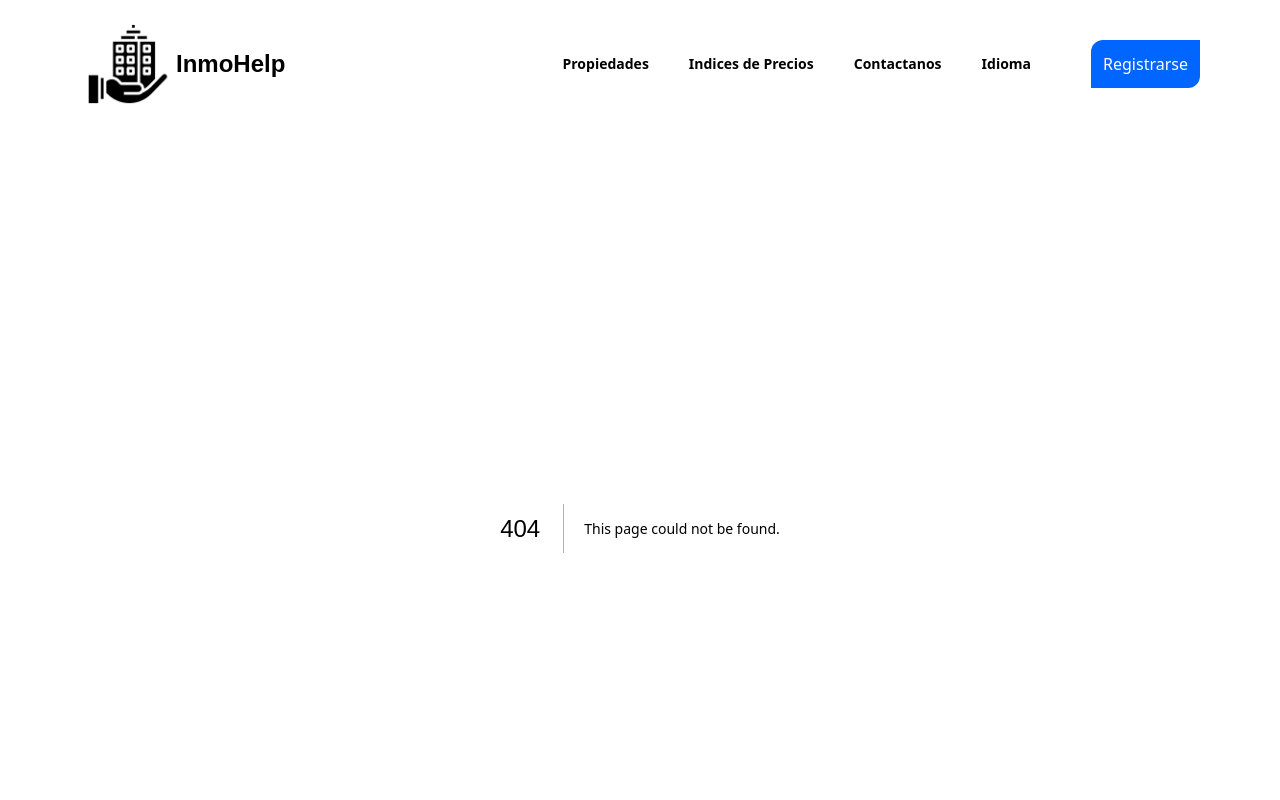
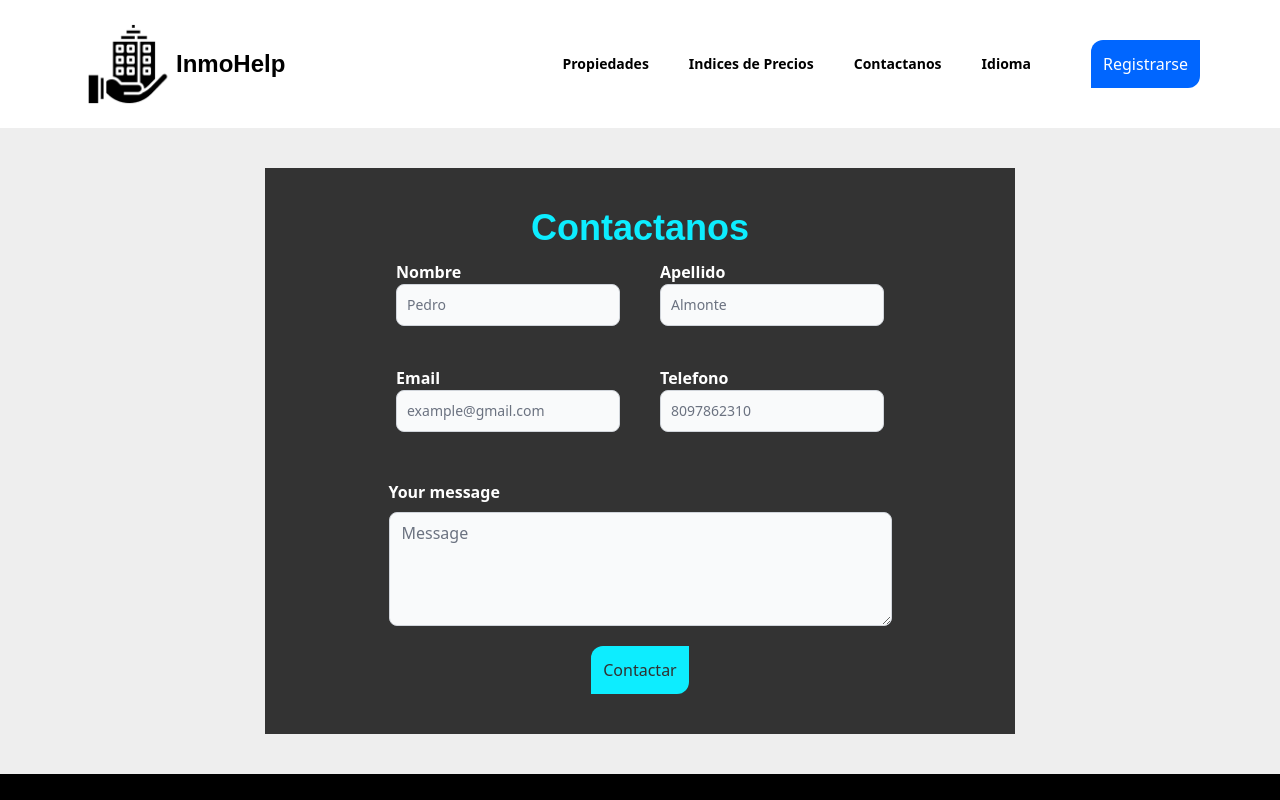
Before and after one commit to Tommy-S05/inmohelp, a Next.js app: page /contactus in a window 1280 px wide. Before the commit this address had no page. Shown: the top 800 px of the page. Built offline with nearby package versions, Linux system fonts and the light colour scheme.

Commit message:
Contactus added

```diff
--- /dev/null
+++ b/src/app/contactus/page.js
@@ -0,0 +1,86 @@
+'use client';
+import Image from "next/image";
+import {Label, Textarea, TextInput} from "flowbite-react";
+
+export default function Contactus() {
+    return (
+        <main>
+            <section id={'contactus'} className={'w-full flex justify-center bg-[#EEEEEE] py-10'}>
+                <div className={"bg-[#333333] w-[750px] justify-center items-center py-10"}>
+                    <h1 className={'text-4xl text-[#0DEDFF] font-bold text-center'}>Contactanos</h1>
+                    <div className="max-w-full flex justify-center items-center py-3">
+                        <div className="mb-2 block px-5">
+                            <label className={'text-white text-md font-bold'}>
+                                Nombre
+                            </label>
+                            <TextInput
+                                id="email4"
+                                placeholder="Pedro"
+                                required
+                                type="text"
+                            />
+                        </div>
+                        <div className="mb-2 block px-5">
+                            <label className={'text-white text-md font-bold'}>
+                                Apellido
+                            </label>
+                            <TextInput
+                                id="email4"
+                                placeholder="Almonte"
+                                required
+                                type="text"
+                            />
+                        </div>
+                    </div>
+                    <div className="max-w-full flex justify-center items-center py-5">
+                        <div className="mb-2 block px-5">
+                            <label className={'text-white text-md font-bold'}>
+                                Email
+                            </label>
+                            <TextInput
+                                id="email4"
+                                placeholder="example@gmail.com"
+                                required
+                                type="email"
+                            />
+                        </div>
+                        <div className="mb-2 block px-5">
+                            <label className={'text-white text-md font-bold'}>
+                                Telefono
+                            </label>
+                            <TextInput
+                                id="email4"
+                                placeholder='8097862310'
+                                required
+                                type="number"
+                            />
+                        </div>
+                    </div>
+
+                    <div className="w-full flex justify-center items-center py-5" id="textarea">
+                        <div className={'block'}>
+                            <div className="mb-2 block">
+                                <label className={'text-white text-md font-bold'}>
+                                    Your message
+                                </label>
+                            </div>
+                            <Textarea
+                                id="comment"
+                                placeholder="Message"
+                                required
+                                rows={4}
+                                cols={50}
+                            />
+                        </div>
+                    </div>
+                    <div className={'flex justify-center'}>
+                        <button
+                            className="bg-[#0DEDFF] p-3 text-[#313131] rounded-tl-xl rounded-br-xl hover:bg-[#0DEDFF]/80">
+                            Contactar
+                        </button>
+                    </div>
+                </div>
+            </section>
+        </main>
+    );
+}
```
